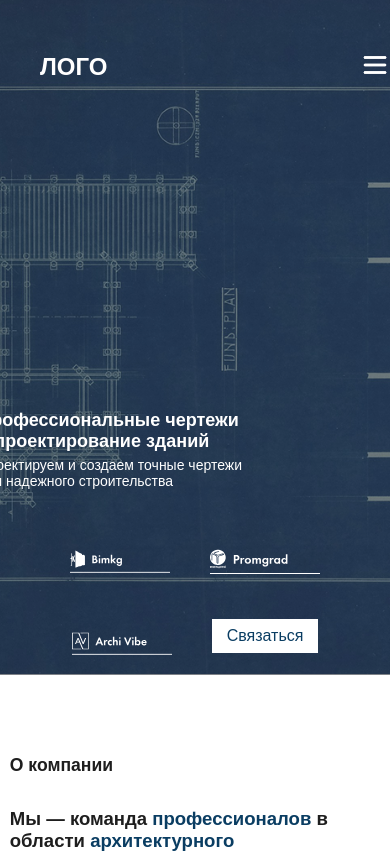
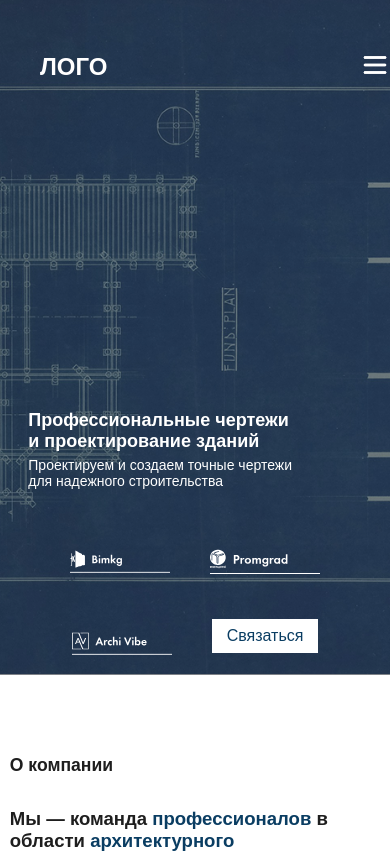
Before and after one commit to Akbotoev/Promgrad, a Next.js app: page / in a window 390 px wide. Shown: the top 853 px of the page. Built offline with nearby package versions, Linux system fonts and the light colour scheme; no server answers.

Commit message:
little correct

```diff
--- a/package.json
+++ b/package.json
@@ -9,9 +9,9 @@
     "lint": "next lint"
   },
   "dependencies": {
+    "axios": "^1.8.4",
     "framer-motion": "^12.5.0",
     "lucide-react": "^0.482.0",
-    "axios": "^1.8.3",
     "next": "15.2.2",
     "react": "^19.0.0",
     "react-dom": "^19.0.0",
--- a/src/ui/Hero/Styles.module.scss
+++ b/src/ui/Hero/Styles.module.scss
@@ -106,11 +106,15 @@
     width: 500px;
     margin-right: -480px;
     position: relative;
-    left: 50px;
+    left: 100px;
   }
 
   @media (max-width: 425px) and (min-width: 320px) {
     font-size: 1.2rem;
+  }
+  @media(max-width:1024px){
+    position: relative;
+    left:100px;
   }
 }
 
@@ -125,11 +129,15 @@
     top: -30px;
     text-align: left;
     width: 400px;
-    left:50px;
+    left:100px;
   }
 
   @media (min-width: 425px) and (max-width: 320px) {
     font-size: 1.7rem;
+  }
+  @media(max-width:1024px){
+    position: relative;
+    left:100px;
   }
 }
 
```
Also changed, not shown: 1 other file (tests, documents, lock files or other folders).
